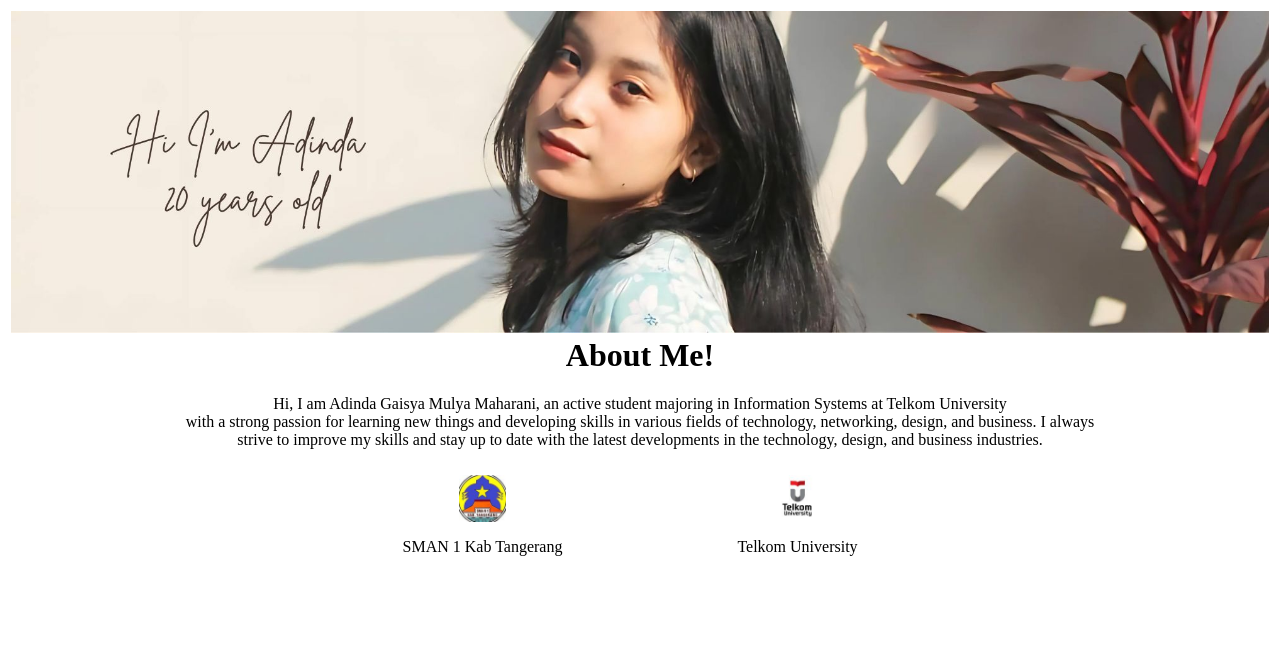
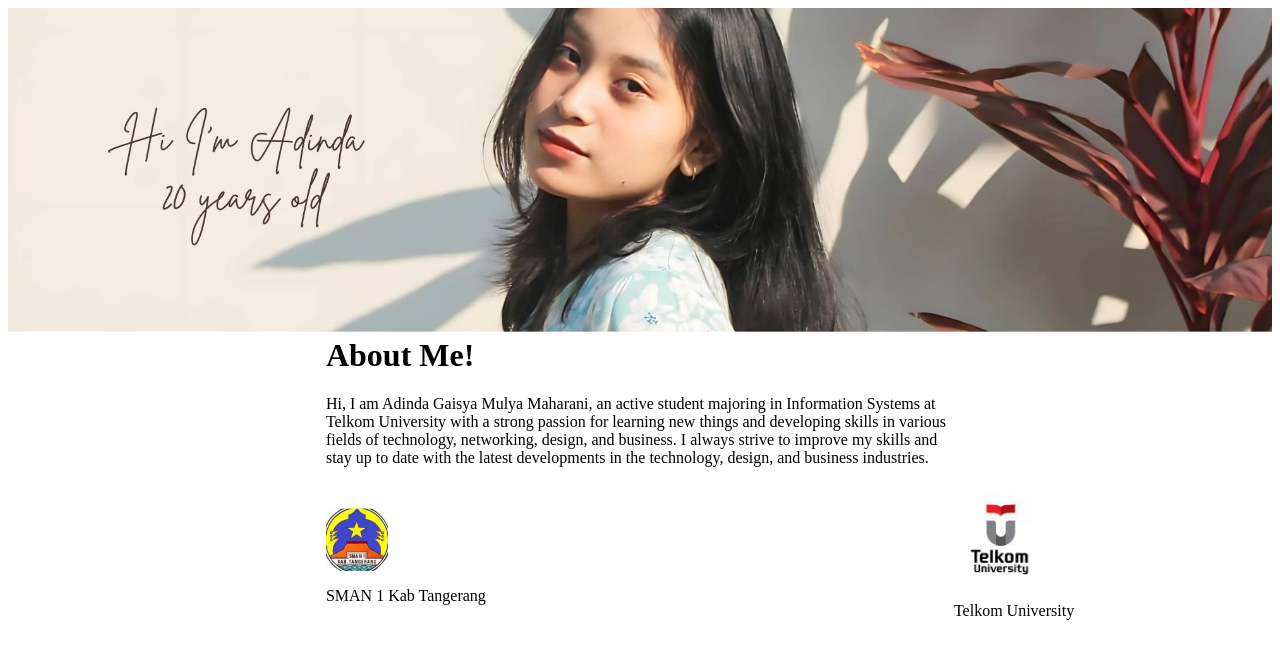
Before and after one commit to GaisyaA/WAD, a plain HTML site: page index.html in a window 1280 px wide. Drawn offline with Linux system fonts and the light colour scheme.

Commit message:
first commit

```diff
--- a/index.html
+++ b/index.html
@@ -4,24 +4,26 @@
     </HEAD>
         <body>
             <table>
-                <TR>
-                   <TD> <img src = "assets/withtext.jpg"  width="100%"> </TD>
+                <TR style = "width: 100%">
+                   <img src = "assets/withtext.jpg"  width="100%">
                 </TR>
                 <TR>
-                    <TD style = "text-align: center">
+                    <TD style = "width: 25%"></TD>
+                    <TD style = "width: 50%">
                          <h1> About Me! </h1>
-                         <p> Hi, I am Adinda Gaisya Mulya Maharani, an active student majoring in Information Systems at Telkom University <br> with a strong passion for learning new things and developing skills in various fields of technology, networking, design, and business. I always <br> strive to improve my skills and stay up to date with the latest developments in the technology, design, and business industries. </p>
+                         <p> Hi, I am Adinda Gaisya Mulya Maharani, an active student majoring in Information Systems at Telkom University with a strong passion for learning new things and developing skills in various fields of technology, networking, design, and business. I always strive to improve my skills and stay up to date with the latest developments in the technology, design, and business industries. </p>
                     </TD>
+                    <TD style = "width: 25%"></TD>
                 </TR>
                 <TR style="height: 20px;"></TR>
-                <TR style="text-align: center; margin: auto; display: flex; justify-content: space-around;">
+                <TR>
                     <TD style = "width: 25%;"></TD>
                     <TD style = "width: 25%;">
-                        <img src = "assets/logo_sma.jpg"  width="15%">
+                        <img src = "assets/logo_sma.jpg"  width="10%">
                         <p> SMAN 1 Kab Tangerang </p>
                     </TD>
                     <TD style = "width: 25%;">
-                        <img src = "assets/logo_tel.jpg"  width="15%">
+                        <img src = "assets/logo_tel.jpg"  width="30%">
                         <p> Telkom University </p>
                     </TD>
                     <TD style = "width: 25%;"> </TD>
```
